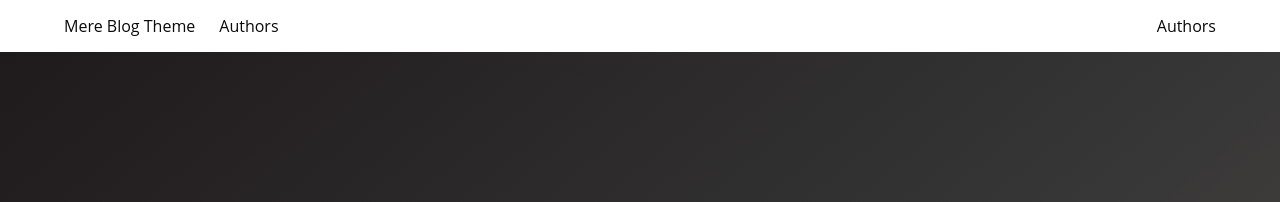
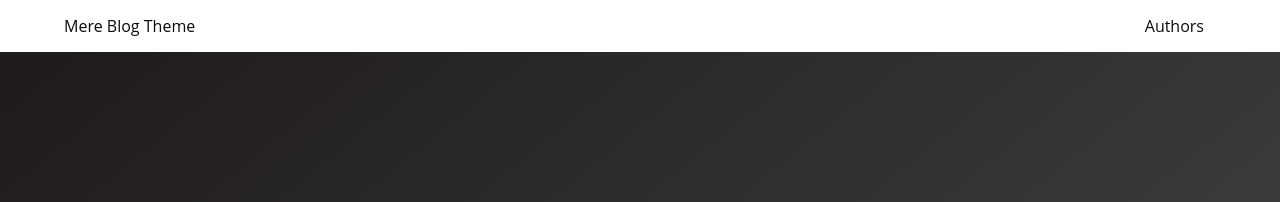
Before and after one commit to LucianoPalacio/mere-theme, a Jekyll site: the page built from index.html, in a window 1280 px wide. Shown: the top 202 px of the page. Built offline with Jekyll 4.4.1, drawn with Linux system fonts in a browser that asks for light colours; the list of posts is cut into pages by our own code.

Commit message:
Fix a problem with mobile styles

```diff
--- a/_includes/navbar.html
+++ b/_includes/navbar.html
@@ -4,18 +4,11 @@
             <a class="navbar-item" href="{{ site.baseurl }}/">
                 {{ site.title }}
             </a>
-            {% if site.authors %}
-                <a role="button" class="navbar-burger burger" aria-label="menu" aria-expanded="false" data-target="navMenu">
-                    <a class="navbar-item" href="{{ site.baseurl }}/authors/">Authors</a>
-                </a>
-            {% endif %}
         </div>
-        <div class="navbar-menu" id="navMenu">
-            <div class="navbar-end">
-                {% if site.authors %}
-                <a class="navbar-item" href="{{ site.baseurl }}/authors/">Authors</a>
-                {% endif %}
-            </div>
+        <div class="navbar-end">
+            <a role="button" class="navbar-item" href="{{ site.baseurl }}/authors/">
+                Authors
+            </a>
         </div>
     </div>
 </div>
```
Also changed, not shown: assets/css/main.css.
